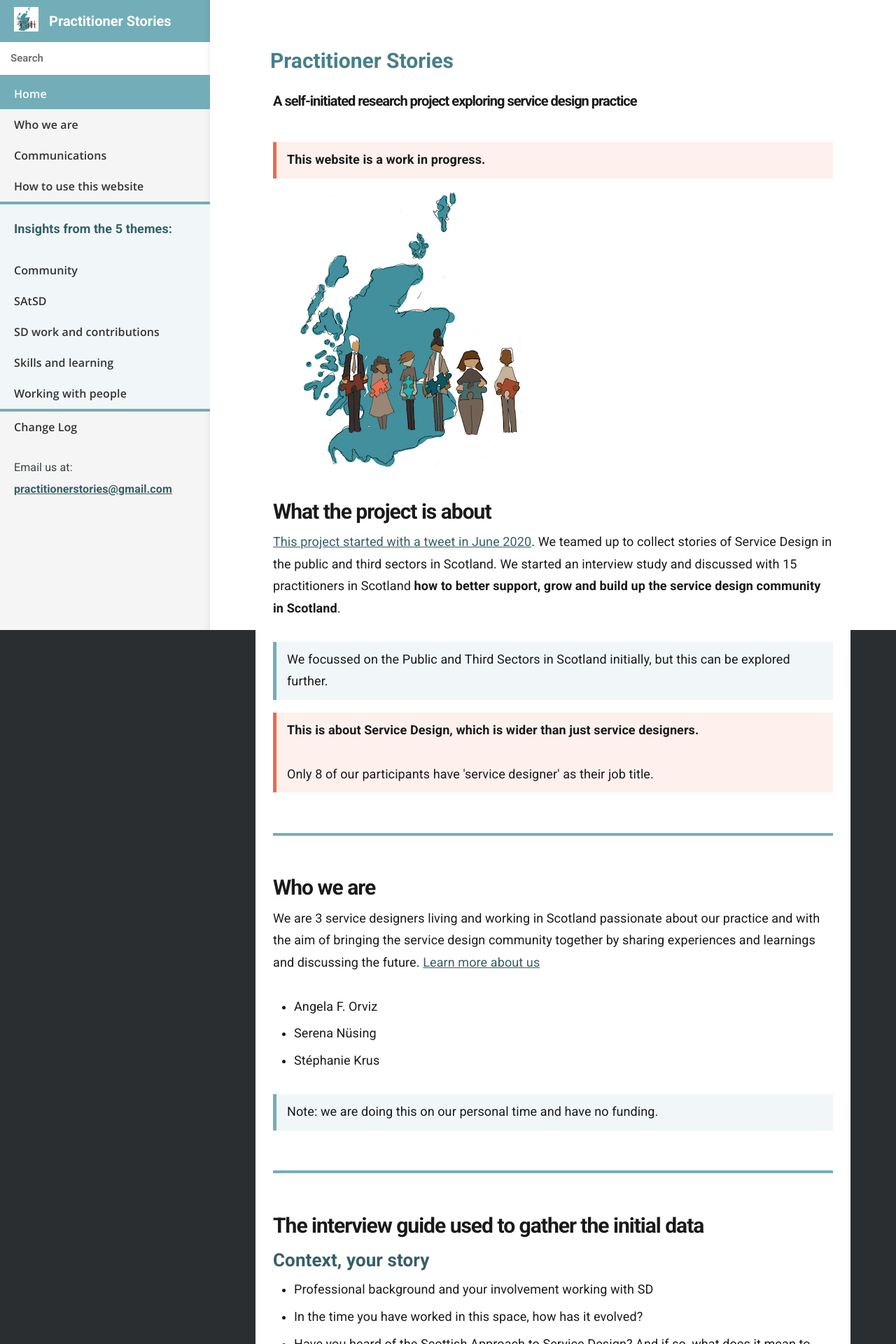
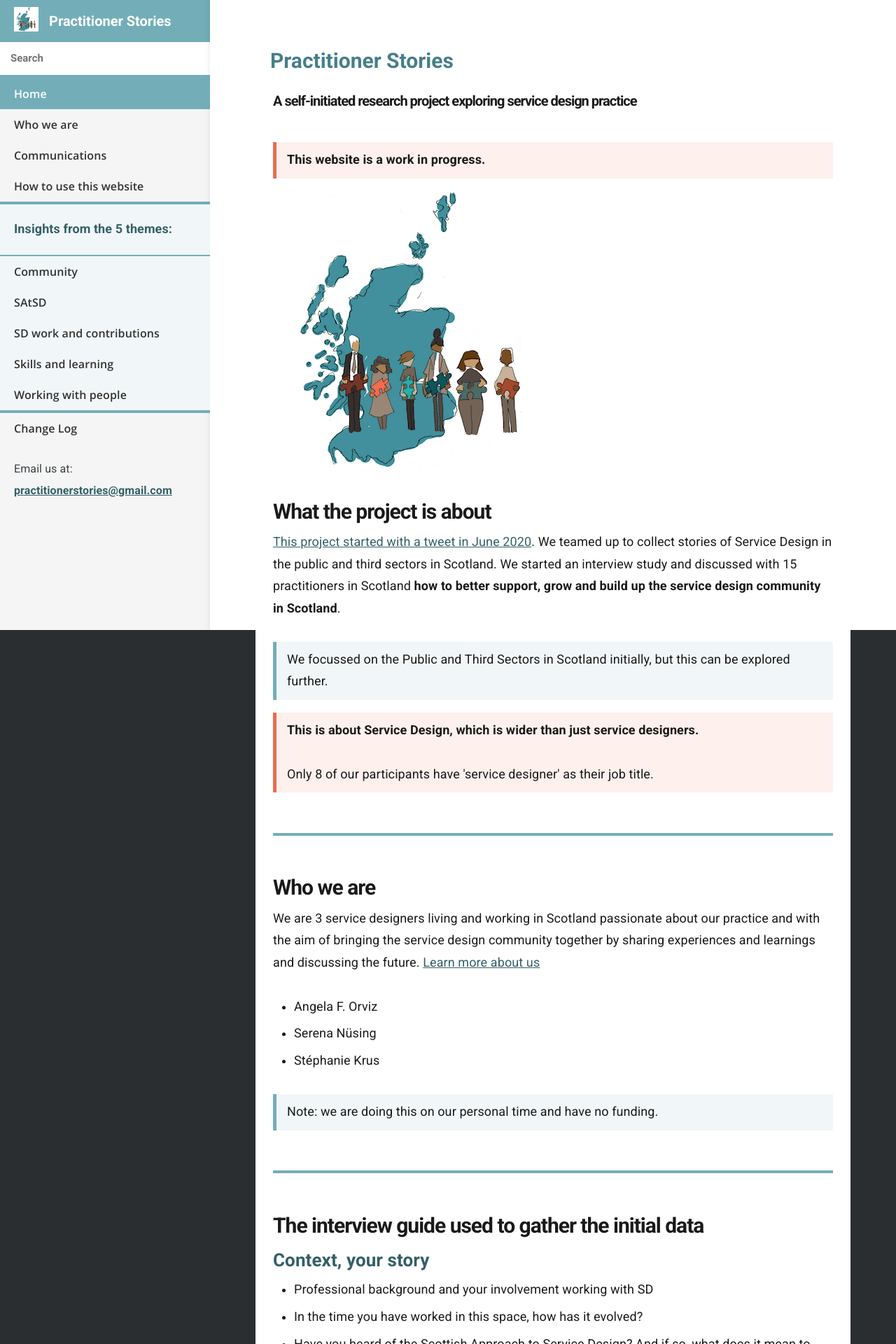
Before and after one commit to stephanie-K/practitioner-stories, a Jekyll site: the page built from index.md, in a window 1280 px wide. Shown: the top 1920 px of the page at 70% size. Built offline with Jekyll 4.4.1, drawn with Linux system fonts in a browser that asks for light colours.

Commit message:
improve 4 insights heading

```diff
--- a/_layouts/default.html
+++ b/_layouts/default.html
@@ -56,7 +56,13 @@
 					</li>
 				</ul>
 
-				<p style="font-size: 1.8rem; margin-bottom: 0; background-color: #f1f7f8; color: #345f67"><strong>Insights from the 5 themes:</strong></p>
+				<p style="font-size: 1.8rem;
+							margin-bottom: 0;
+							background-color: #f1f7f8;
+							color: #345f67;
+							border-bottom: solid 2px#73aeb8;">
+							<strong>Insights from the 5 themes:</strong>
+				</p>
 
 				<ul style="background-color: #f1f7f8;">
 				{% assign grouped = site.docs | group_by: 'category' %}
```
